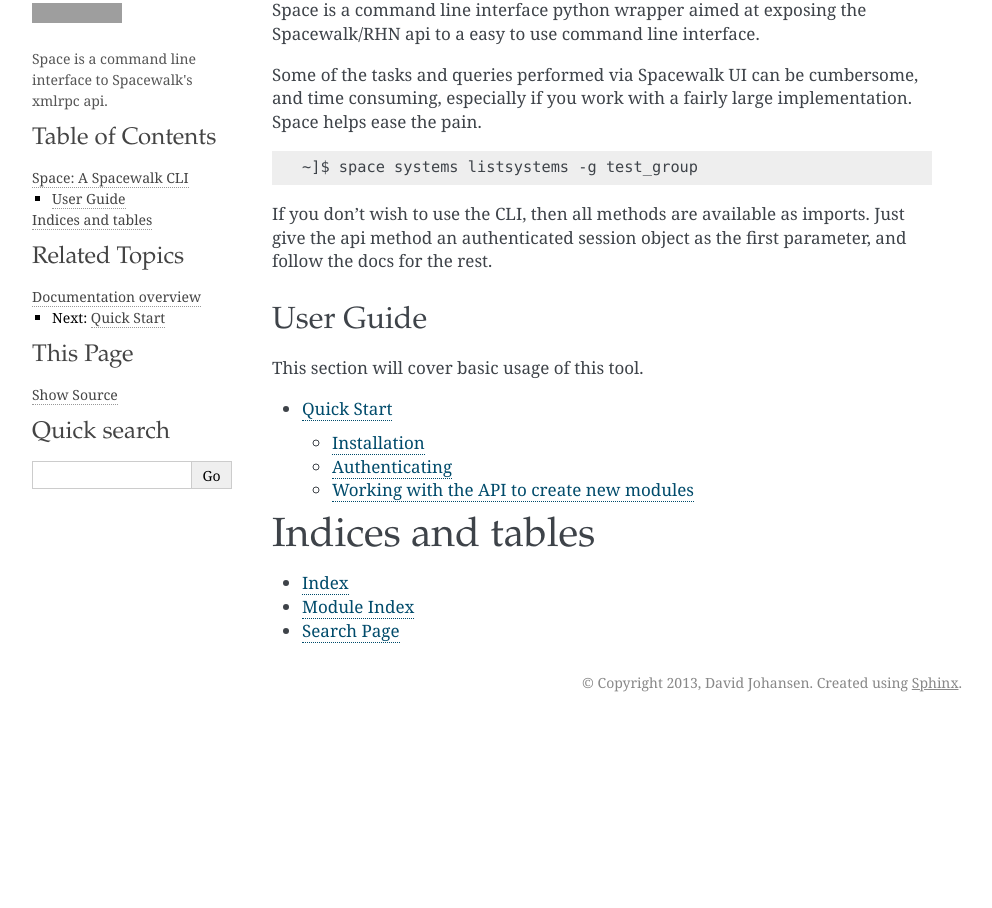
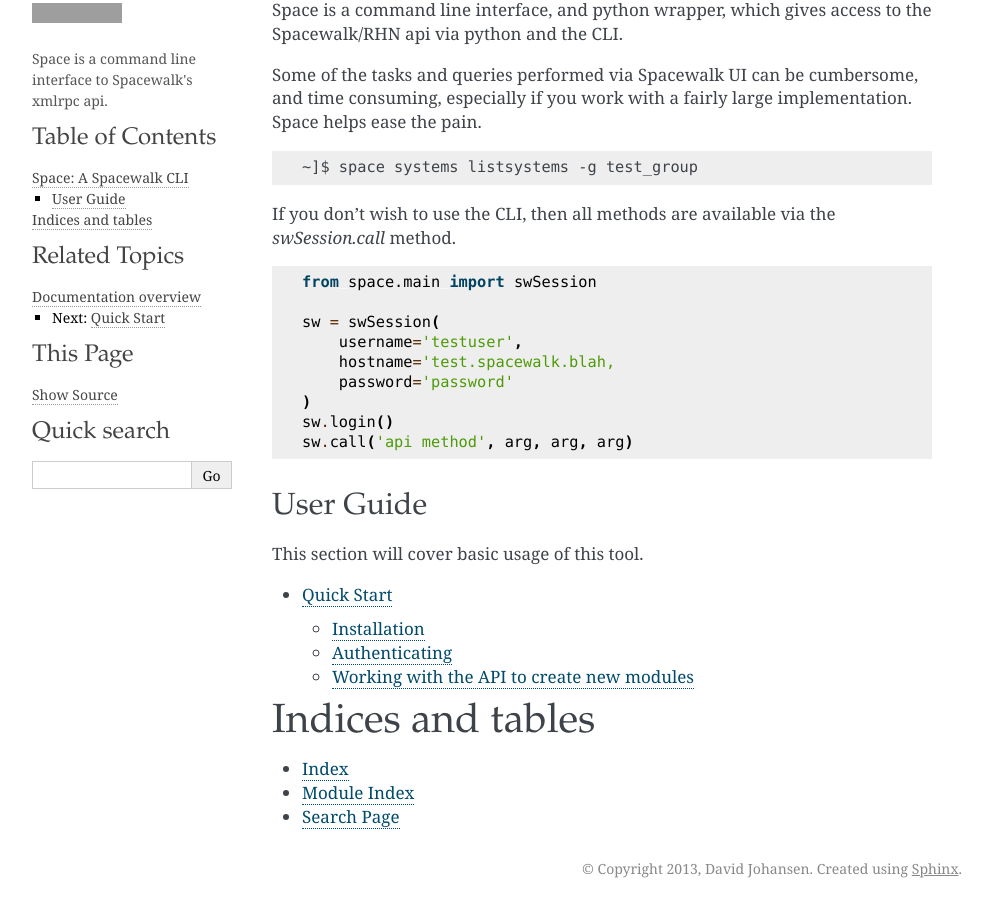
Before and after one commit to makewhatis/space, a Sphinx documentation site: the page built from docs/index.rst, in a window 1280 px wide. Shown: the part 320-1228 px from the top of the page, without its empty margins (148-1140 px from the left). Built offline with Sphinx 7.4.7, drawn with Linux system fonts in a browser that asks for light colours; before the commit the page ends 1042 px from its top, so only the background shows below that; grey boxes are pictures that could not be loaded.

Commit message:
fixing requires

```diff
--- a/docs/index.rst
+++ b/docs/index.rst
@@ -11,7 +11,7 @@
 
     It should also be noted that there is no actual modules written yet, just the API wrapper and cli functionality.
 
-Space is a command line interface python wrapper aimed at exposing the Spacewalk/RHN api to a easy to use command line interface.
+Space is a command line interface, and python wrapper, which gives access to the Spacewalk/RHN api via python and the CLI.
 
 Some of the tasks and queries performed via Spacewalk UI can be cumbersome, and time consuming, especially if you work with a fairly large implementation. Space helps ease the pain.
 
@@ -20,7 +20,19 @@
 
     ~]$ space systems listsystems -g test_group
 
-If you don't wish to use the CLI, then all methods are available as imports. Just give the api method an authenticated session object as the first parameter, and follow the docs for the rest.
+If you don't wish to use the CLI, then all methods are available via the `swSession.call` method.
+
+::
+
+    from space.main import swSession
+
+    sw = swSession(
+        username='testuser',
+        hostname='test.spacewalk.blah,
+        password='password'
+    )
+    sw.login()
+    sw.call('api method', arg, arg, arg)
 
 
 
--- a/setup.py
+++ b/setup.py
@@ -28,8 +28,8 @@
 ]
 
 requires = [
-    'argparse==1.2.1',
-    'prettytable==0.7.2'
+    'argparse',
+    'prettytable'
 ]
 
 tests_require = [
```
